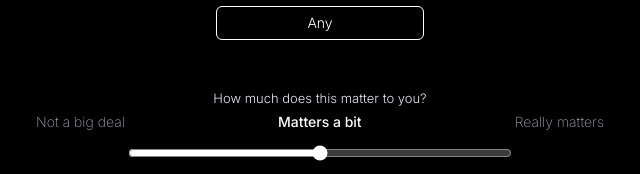
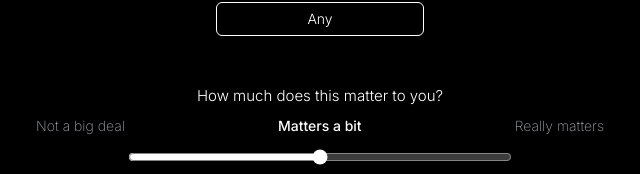
Before and after one commit to jysonn97/what-to-eat, a Next.js app: page /app in a window 1280 px wide. Both pictures are taken after a click on the button "Regular meal". Shown: the part 398-572 px from the top of the page, without its empty margins (320-960 px from the left). Built offline with nearby package versions, Linux system fonts and the light colour scheme.

Commit message:
Update app.js

```diff
--- a/pages/app.js
+++ b/pages/app.js
@@ -151,11 +151,12 @@ export default function AppPage() {
           })}
         </div>
 
-        {selected.length > 0 && selected[0] !== "Any" && (
-          <div className="pt-4">
-            <label className="block text-[13px] text-gray-200 mb-1 font-light">
-              How much does this matter to you?
-            </label>
+  {selected.length > 0 && selected[0] !== "Any" && (
+  <div className="pt-4">
+    <label className="block text-[15px] text-white mb-2 font-light">
+      How much does this matter to you?
+    </label>
+
             <div className="flex justify-between text-sm text-gray-400 mb-1 px-1 cursor-pointer">
               {weightLabels.map((label, i) => (
                 <span
```
